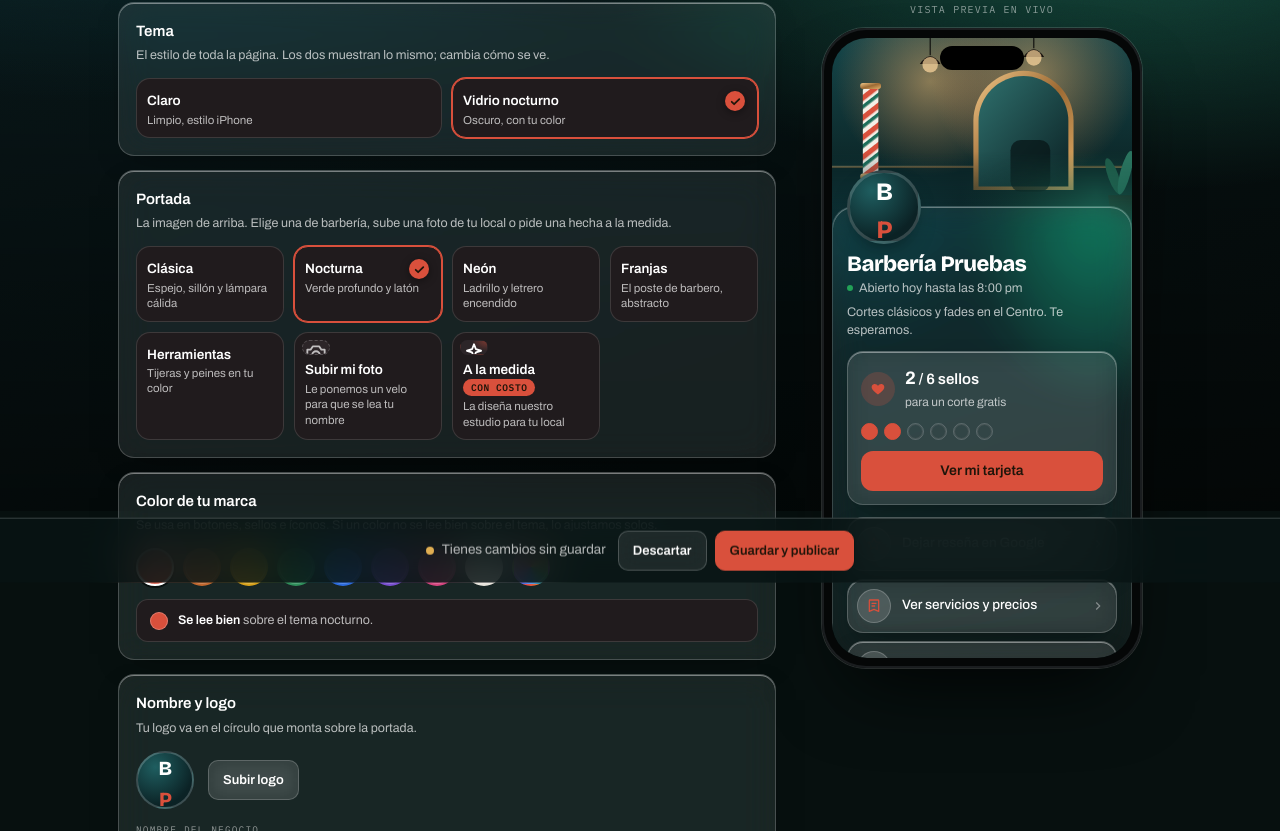
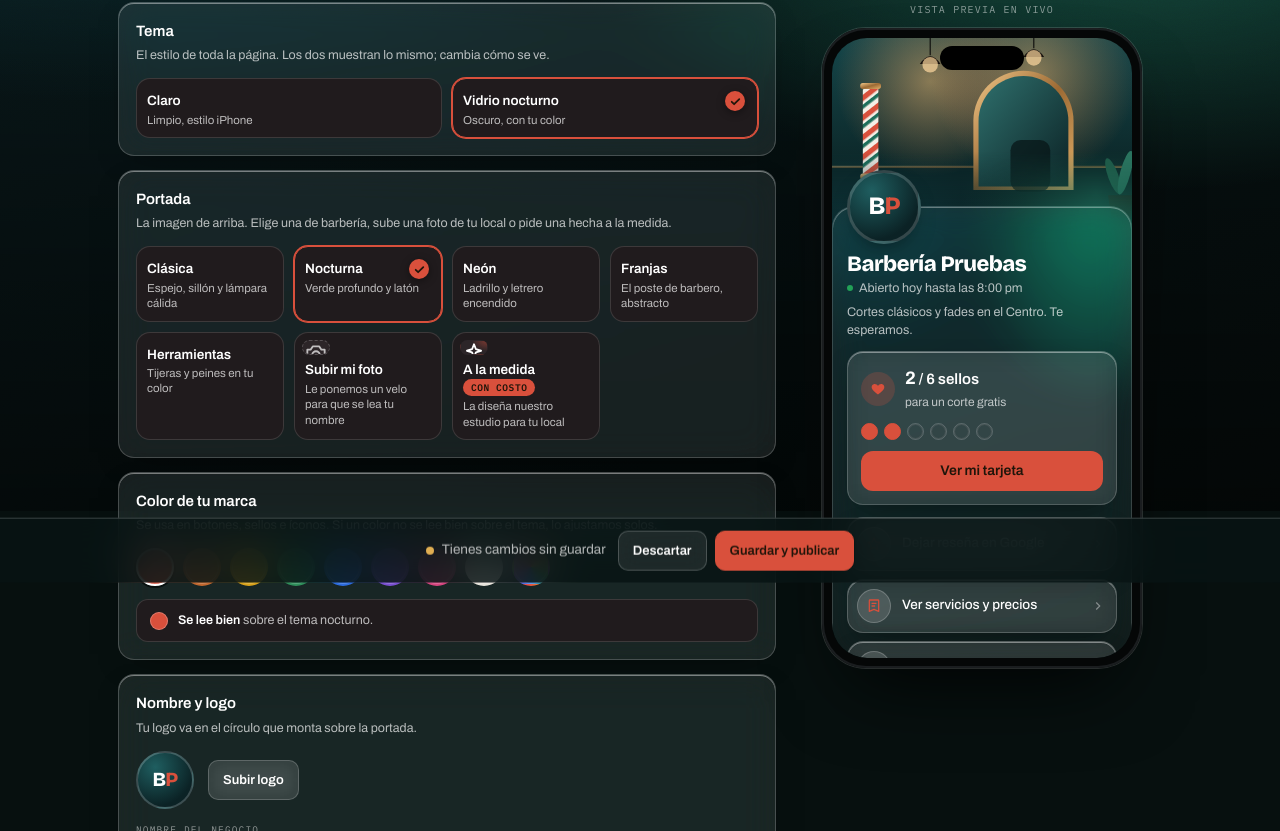
Before and after one commit to Jamonvr/prototipos-lealtad, a plain HTML site: page mi-pagina.html in a window 1280 px wide. Shown: the part 289-1120 px from the top of the page. Drawn offline with nearby package versions, Linux system fonts and the light colour scheme.

Commit message:
Mi página: iniciales del logo en un renglón
Co-Authored-By: Claude Opus 5.5 <noreply@anthropic.com>

```diff
--- a/mi-pagina.html
+++ b/mi-pagina.html
@@ -136,7 +136,7 @@ textarea{resize:vertical;min-height:74px}
 input[type=text]:focus,textarea:focus{outline:none;border-color:var(--ac);box-shadow:0 0 0 3px color-mix(in srgb,var(--ac) 28%,transparent)}
 .cuenta-car{font-family:var(--mo);font-size:10.5px;color:var(--tinta3);text-align:right}
 .logo-fila{display:flex;align-items:center;gap:14px;flex-wrap:wrap}
-.logo-vista{width:58px;height:58px;border-radius:50%;flex:none;display:grid;place-items:center;overflow:hidden;
+.logo-vista{width:58px;height:58px;border-radius:50%;flex:none;display:flex;align-items:center;justify-content:center;overflow:hidden;
   background:radial-gradient(circle at 32% 26%,#1F5E60,#0B2225 72%);border:2px solid var(--linea);
   font-family:var(--dp);font-weight:800;font-size:20px;letter-spacing:-.04em}
 .logo-vista img{width:100%;height:100%;object-fit:cover}
@@ -191,7 +191,7 @@ label.btn:focus-within{outline:2px solid var(--ac);outline-offset:2px}
 .p-hoja{position:relative;z-index:1;margin-top:-22px;border-radius:22px 22px 0 0;padding:0 14px 26px;background:var(--p-bg);display:grid;gap:12px}
 .pant[data-tema="vidrio"] .p-hoja{background:rgba(255,255,255,.06);border:1px solid rgba(255,255,255,.16);border-bottom:0;
   -webkit-backdrop-filter:blur(17px) saturate(165%);backdrop-filter:blur(17px) saturate(165%);box-shadow:inset 0 1px 0 rgba(255,255,255,.35)}
-.p-logo{width:74px;height:74px;border-radius:50%;margin-top:-37px;display:grid;place-items:center;overflow:hidden;
+.p-logo{width:74px;height:74px;border-radius:50%;margin-top:-37px;display:flex;align-items:center;justify-content:center;overflow:hidden;
   border:3px solid var(--p-anillo);background:radial-gradient(circle at 32% 26%,#2a1f19,#120d0b 72%);color:#F4E9D8;
   font-family:var(--dp);font-weight:800;font-size:25px;letter-spacing:-.04em;box-shadow:0 10px 22px -10px rgba(0,0,0,.6)}
 .pant[data-tema="vidrio"] .p-logo{background:radial-gradient(circle at 32% 26%,#1F5E60,#0B2225 72%);color:#fff}
```
